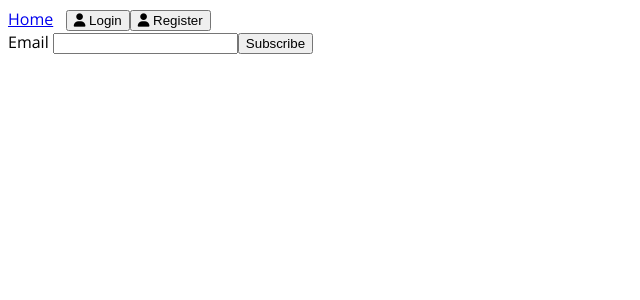
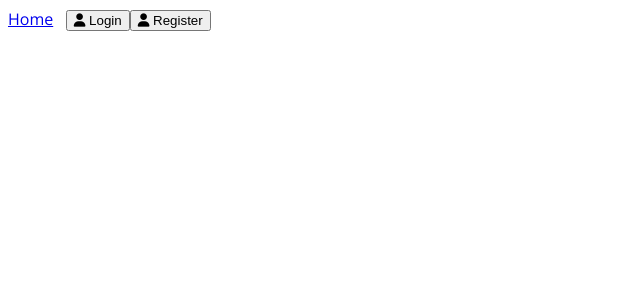
Before and after one commit to dgloriaweb/vue-te-frontend, a Vue app: page / in a window 1280 px wide. Shown: the top 300 px of the page, without its empty margins (0-640 px from the left). Built offline with nearby package versions, Linux system fonts and the light colour scheme.

Commit message:
removed test code

```diff
--- a/src/views/HomePage.vue
+++ b/src/views/HomePage.vue
@@ -145,7 +145,7 @@
       </div>
     </div>
   </div>
-  <SubscriptionForm :age="12" @submit="subscribeUser" />
+
   <Transition name="modal">
     <div v-if="show" class="modal-mask">
       <div class="modal-wrapper">
@@ -181,15 +181,12 @@
 <script setup>
 import { useJobStore } from '../store/jobstore'
 import personService from '../services/person.service'
-import SubscriptionForm from '@/components/TestComponent'
 import { ref } from 'vue'
 const jobStore = useJobStore()
 
 let show = ref(false)
 let text = ref('')
-function subscribeUser() {
-  console.log("form submitted! do something");
-}
+
 function showModal(submittedText) {
   text = submittedText
   show.value = true
```
